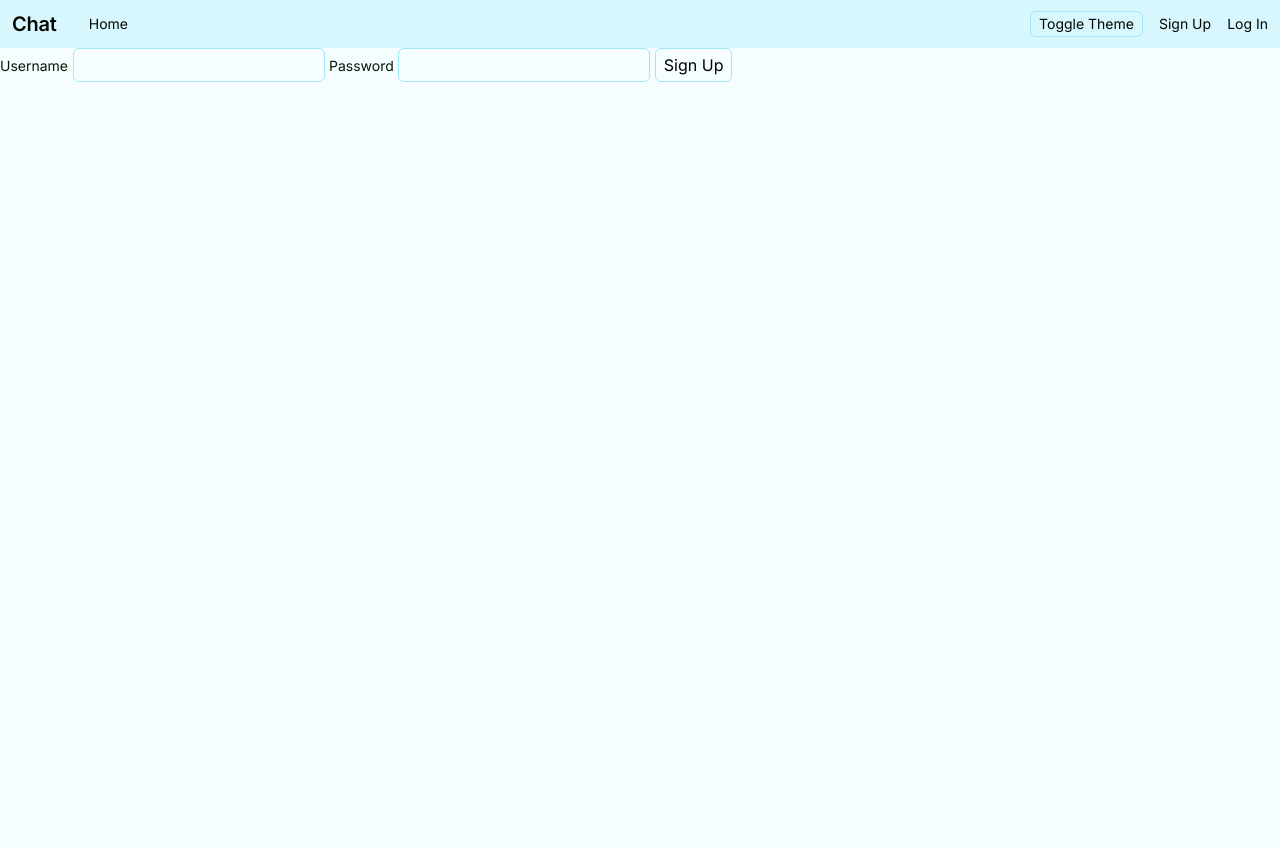
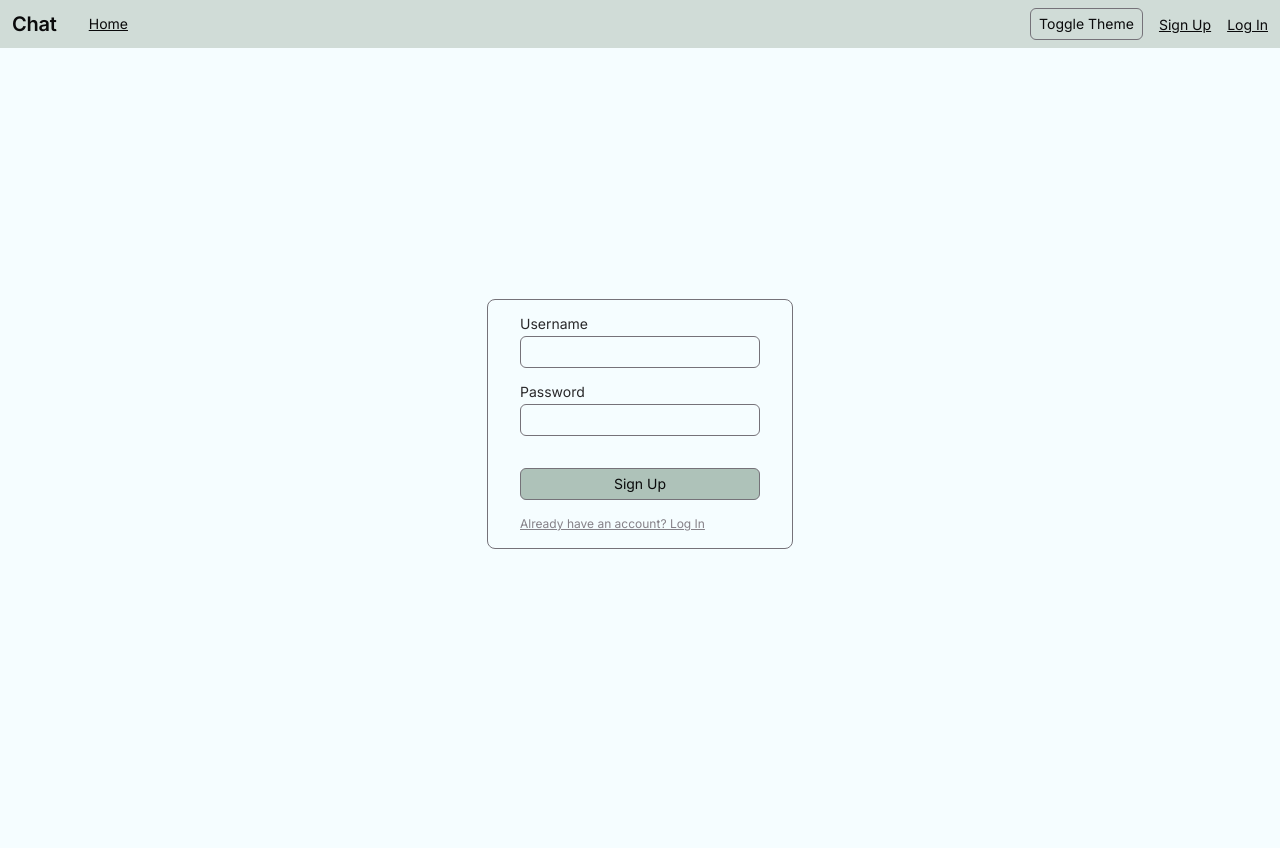
Before and after one commit to DoebelnAtz/TKT20019_ryhma_chat, a Flask app: page /auth/signup in a window 1280 px wide. After the commit the page ends 549 px from the top, so only its background shows below. Run offline with Flask 3, Linux system fonts and the light colour scheme; style sheets or scripts are compiled from the project's sources; parts of the project's set-up code (start-up, migrations or seed data) failed here and were passed over; some libraries are stand-ins or nearby versions.

Commit message:
auth styles

```diff
--- a/app/routes/auth.py
+++ b/app/routes/auth.py
@@ -1,6 +1,7 @@
 import secrets
 from werkzeug.security import check_password_hash
 from flask import Blueprint, render_template, request, redirect, url_for, session
+from app.utils.auth import negate_login_required
 from app.db import db
 from app.utils.users import create_user, get_user_by_username
 from app.utils.errors import handle_errors
@@ -10,6 +11,7 @@ auth_bp = Blueprint('auth', __name__, url_prefix='/auth')
 
 @auth_bp.route('/signup', methods=('GET', 'POST'))
 @handle_errors
+@negate_login_required
 def signup():
     error = request.args.get('error')
     if request.method == 'POST':
@@ -40,6 +42,7 @@ def signup():
 
 @auth_bp.route('/login', methods=('GET', 'POST'))
 @handle_errors
+@negate_login_required
 def login():
     error = request.args.get('error')
     if request.method == 'POST':
--- a/app/static/css/input.css
+++ b/app/static/css/input.css
@@ -19,18 +19,18 @@
   }
 
   a {
-    @apply text-elem-3;
+    @apply text-elem-3 underline;
   }
   button {
-    @apply text-elem-3 border border-bg9 rounded-md px-2 py-1;
+    @apply text-elem-3 h-8 border border-fg8 rounded-md px-2 py-1;
   }
 
   input {
-    @apply border border-bg9 rounded-md px-2 py-1 bg-transparent;
+    @apply border border-fg8 h-8 rounded-md px-2 py-1 bg-transparent;
   }
 
   label {
-    @apply text-elem-3 text-fg3;
+    @apply text-elem-3 text-fg3 flex flex-col gap-1;
   }
 }
 
@@ -39,15 +39,15 @@
   height: 100%;
   width: 100%;
   --white: #ffffff;
-  --fg1: hsl(110, 71%, 2%);
-  --fg2: hsl(110, 71%, 4%);
-  --fg3: hsl(110, 71%, 6%);
-  --fg4: hsl(110, 71%, 8%);
-  --fg5: hsl(110, 71%, 10%);
-  --fg6: hsl(110, 71%, 12%);
-  --fg7: hsl(110, 71%, 14%);
-  --fg8: hsl(110, 71%, 16%);
-  --fg9: hsl(110, 71%, 18%);
+  --fg1: hsl(270, 3%, 4%);
+  --fg2: hsl(270, 3%, 10%);
+  --fg3: hsl(270, 3%, 16%);
+  --fg4: hsl(270, 3%, 22%);
+  --fg5: hsl(270, 3%, 28%);
+  --fg6: hsl(270, 3%, 34%);
+  --fg7: hsl(270, 3%, 40%);
+  --fg8: hsl(270, 3%, 46%);
+  --fg9: hsl(270, 3%, 52%);
 
   --bg1: hsl(192, 100%, 98%);
   --bg2: hsl(192, 100%, 94%);
@@ -59,15 +59,15 @@
   --bg8: hsl(192, 90%, 82%);
   --bg9: hsl(192, 90%, 80%);
 
-  --primary1: hsl(342, 96%, 96%);
-  --primary2: hsl(342, 96%, 84%);
-  --primary3: hsl(342, 96%, 72%);
-  --primary4: hsl(342, 96%, 60%);
-  --primary5: hsl(342, 96%, 48%);
-  --primary6: hsl(342, 96%, 36%);
-  --primary7: hsl(342, 96%, 24%);
-  --primary8: hsl(342, 96%, 12%);
-  --primary9: hsl(342, 96%, 0%);
+  --primary1: hsl(154, 14%, 96%);
+  --primary2: hsl(154, 14%, 84%);
+  --primary3: hsl(154, 14%, 72%);
+  --primary4: hsl(154, 14%, 60%);
+  --primary5: hsl(154, 14%, 48%);
+  --primary6: hsl(154, 14%, 36%);
+  --primary7: hsl(154, 14%, 24%);
+  --primary8: hsl(154, 14%, 12%);
+  --primary9: hsl(154, 14%, 0%);
 
   --secondary1: hsl(228, 38%, 96%);
   --secondary2: hsl(228, 38%, 84%);
@@ -79,30 +79,30 @@
   --secondary8: hsl(228, 38%, 12%);
   --secondary9: hsl(228, 38%, 0%);
 
-  --tertiary1: hsl(154, 14%, 96%);
-  --tertiary2: hsl(154, 14%, 84%);
-  --tertiary3: hsl(154, 14%, 72%);
-  --tertiary4: hsl(154, 14%, 60%);
-  --tertiary5: hsl(154, 14%, 48%);
-  --tertiary6: hsl(154, 14%, 36%);
-  --tertiary7: hsl(154, 14%, 24%);
-  --tertiary8: hsl(154, 14%, 12%);
-  --tertiary9: hsl(154, 14%, 0%);
+  --tertiary1: hsl(342, 96%, 96%);
+  --tertiary2: hsl(342, 96%, 84%);
+  --tertiary3: hsl(342, 96%, 72%);
+  --tertiary4: hsl(342, 96%, 60%);
+  --tertiary5: hsl(342, 96%, 48%);
+  --tertiary6: hsl(342, 96%, 36%);
+  --tertiary7: hsl(342, 96%, 24%);
+  --tertiary8: hsl(342, 96%, 12%);
+  --tertiary9: hsl(342, 96%, 0%);
 }
 
 :root.dark {
   --white: #1a1a1a;
-  --fg1: hsl(110, 71%, 98%);
-  --fg2: hsl(110, 71%, 94%);
-  --fg3: hsl(110, 71%, 92%);
-  --fg4: hsl(110, 71%, 90%);
-  --fg5: hsl(110, 71%, 88%);
-  --fg6: hsl(110, 71%, 86%);
-  --fg7: hsl(110, 71%, 84%);
-  --fg8: hsl(110, 71%, 82%);
-  --fg9: hsl(110, 71%, 80%);
+  --fg1: hsl(270, 3%, 96%);
+  --fg2: hsl(270, 3%, 92%);
+  --fg3: hsl(270, 3%, 88%);
+  --fg4: hsl(270, 3%, 84%);
+  --fg5: hsl(270, 3%, 80%);
+  --fg6: hsl(270, 3%, 76%);
+  --fg7: hsl(270, 3%, 72%);
+  --fg8: hsl(270, 3%, 68%);
+  --fg9: hsl(270, 3%, 80%);
 
-  --bg1: hsl(192, 100%, 2%);
+  --bg1: hsl(192, 100%, 3%);
   --bg2: hsl(192, 100%, 6%);
   --bg3: hsl(192, 100%, 8%);
   --bg4: hsl(192, 100%, 10%);
--- a/app/static/css/output.css
+++ b/app/static/css/output.css
@@ -615,6 +615,7 @@ a{
   font-size: 0.875rem;
   color: var(--fg1);
   line-height: 1rem;
+  text-decoration-line: underline;
 }
 
 button{
@@ -622,9 +623,10 @@ button{
   font-size: 0.875rem;
   color: var(--fg1);
   line-height: 1rem;
+  height: 2rem;
   border-radius: 0.375rem;
   border-width: 1px;
-  border-color: var(--bg9);
+  border-color: var(--fg8);
   padding-left: 0.5rem;
   padding-right: 0.5rem;
   padding-top: 0.25rem;
@@ -632,9 +634,10 @@ button{
 }
 
 input{
+  height: 2rem;
   border-radius: 0.375rem;
   border-width: 1px;
-  border-color: var(--bg9);
+  border-color: var(--fg8);
   background-color: transparent;
   padding-left: 0.5rem;
   padding-right: 0.5rem;
@@ -647,6 +650,9 @@ label{
   font-size: 0.875rem;
   color: var(--fg1);
   line-height: 1rem;
+  display: flex;
+  flex-direction: column;
+  gap: 0.25rem;
   color: var(--fg3);
 }
 
@@ -686,6 +692,10 @@ label{
   margin-left: auto;
 }
 
+.mt-4{
+  margin-top: 1rem;
+}
+
 .block{
   display: block;
 }
@@ -710,12 +720,24 @@ label{
   height: 3rem;
 }
 
+.h-8{
+  height: 2rem;
+}
+
 .h-full{
   height: 100%;
 }
 
 .w-full{
   width: 100%;
+}
+
+.min-w-\[240px\]{
+  min-width: 240px;
+}
+
+.flex-grow{
+  flex-grow: 1;
 }
 
 .border-collapse{
@@ -754,6 +776,10 @@ label{
   gap: 2rem;
 }
 
+.overflow-hidden{
+  overflow: hidden;
+}
+
 .rounded-lg{
   border-radius: 0.5rem;
 }
@@ -790,6 +820,10 @@ label{
   border-color: var(--fg6);
 }
 
+.border-fg8{
+  border-color: var(--fg8);
+}
+
 .bg-bg1{
   background-color: var(--bg1);
 }
@@ -800,6 +834,34 @@ label{
 
 .bg-bg9{
   background-color: var(--bg9);
+}
+
+.bg-primary2{
+  background-color: var(--primary2);
+}
+
+.bg-primary3{
+  background-color: var(--primary3);
+}
+
+.bg-primary5{
+  background-color: var(--primary5);
+}
+
+.bg-secondary3{
+  background-color: var(--secondary3);
+}
+
+.bg-tertiary1{
+  background-color: var(--tertiary1);
+}
+
+.bg-tertiary2{
+  background-color: var(--tertiary2);
+}
+
+.bg-tertiary3{
+  background-color: var(--tertiary3);
 }
 
 .p-4{
@@ -821,9 +883,19 @@ label{
   padding-right: 1.5rem;
 }
 
+.px-8{
+  padding-left: 2rem;
+  padding-right: 2rem;
+}
+
 .py-1{
   padding-top: 0.25rem;
   padding-bottom: 0.25rem;
+}
+
+.py-4{
+  padding-top: 1rem;
+  padding-bottom: 1rem;
 }
 
 .text-xs{
@@ -852,15 +944,15 @@ label{
   height: 100%;
   width: 100%;
   --white: #ffffff;
-  --fg1: hsl(110, 71%, 2%);
-  --fg2: hsl(110, 71%, 4%);
-  --fg3: hsl(110, 71%, 6%);
-  --fg4: hsl(110, 71%, 8%);
-  --fg5: hsl(110, 71%, 10%);
-  --fg6: hsl(110, 71%, 12%);
-  --fg7: hsl(110, 71%, 14%);
-  --fg8: hsl(110, 71%, 16%);
-  --fg9: hsl(110, 71%, 18%);
+  --fg1: hsl(270, 3%, 4%);
+  --fg2: hsl(270, 3%, 10%);
+  --fg3: hsl(270, 3%, 16%);
+  --fg4: hsl(270, 3%, 22%);
+  --fg5: hsl(270, 3%, 28%);
+  --fg6: hsl(270, 3%, 34%);
+  --fg7: hsl(270, 3%, 40%);
+  --fg8: hsl(270, 3%, 46%);
+  --fg9: hsl(270, 3%, 52%);
   --bg1: hsl(192, 100%, 98%);
   --bg2: hsl(192, 100%, 94%);
   --bg3: hsl(192, 95%, 92%);
@@ -870,15 +962,15 @@ label{
   --bg7: hsl(192, 90%, 84%);
   --bg8: hsl(192, 90%, 82%);
   --bg9: hsl(192, 90%, 80%);
-  --primary1: hsl(342, 96%, 96%);
-  --primary2: hsl(342, 96%, 84%);
-  --primary3: hsl(342, 96%, 72%);
-  --primary4: hsl(342, 96%, 60%);
-  --primary5: hsl(342, 96%, 48%);
-  --primary6: hsl(342, 96%, 36%);
-  --primary7: hsl(342, 96%, 24%);
-  --primary8: hsl(342, 96%, 12%);
-  --primary9: hsl(342, 96%, 0%);
+  --primary1: hsl(154, 14%, 96%);
+  --primary2: hsl(154, 14%, 84%);
+  --primary3: hsl(154, 14%, 72%);
+  --primary4: hsl(154, 14%, 60%);
+  --primary5: hsl(154, 14%, 48%);
+  --primary6: hsl(154, 14%, 36%);
+  --primary7: hsl(154, 14%, 24%);
+  --primary8: hsl(154, 14%, 12%);
+  --primary9: hsl(154, 14%, 0%);
   --secondary1: hsl(228, 38%, 96%);
   --secondary2: hsl(228, 38%, 84%);
   --secondary3: hsl(228, 38%, 72%);
@@ -888,29 +980,29 @@ label{
   --secondary7: hsl(228, 38%, 24%);
   --secondary8: hsl(228, 38%, 12%);
   --secondary9: hsl(228, 38%, 0%);
-  --tertiary1: hsl(154, 14%, 96%);
-  --tertiary2: hsl(154, 14%, 84%);
-  --tertiary3: hsl(154, 14%, 72%);
-  --tertiary4: hsl(154, 14%, 60%);
-  --tertiary5: hsl(154, 14%, 48%);
-  --tertiary6: hsl(154, 14%, 36%);
-  --tertiary7: hsl(154, 14%, 24%);
-  --tertiary8: hsl(154, 14%, 12%);
-  --tertiary9: hsl(154, 14%, 0%);
+  --tertiary1: hsl(342, 96%, 96%);
+  --tertiary2: hsl(342, 96%, 84%);
+  --tertiary3: hsl(342, 96%, 72%);
+  --tertiary4: hsl(342, 96%, 60%);
+  --tertiary5: hsl(342, 96%, 48%);
+  --tertiary6: hsl(342, 96%, 36%);
+  --tertiary7: hsl(342, 96%, 24%);
+  --tertiary8: hsl(342, 96%, 12%);
+  --tertiary9: hsl(342, 96%, 0%);
 }
 
 :root.dark {
   --white: #1a1a1a;
-  --fg1: hsl(110, 71%, 98%);
-  --fg2: hsl(110, 71%, 94%);
-  --fg3: hsl(110, 71%, 92%);
-  --fg4: hsl(110, 71%, 90%);
-  --fg5: hsl(110, 71%, 88%);
-  --fg6: hsl(110, 71%, 86%);
-  --fg7: hsl(110, 71%, 84%);
-  --fg8: hsl(110, 71%, 82%);
-  --fg9: hsl(110, 71%, 80%);
-  --bg1: hsl(192, 100%, 2%);
+  --fg1: hsl(270, 3%, 96%);
+  --fg2: hsl(270, 3%, 92%);
+  --fg3: hsl(270, 3%, 88%);
+  --fg4: hsl(270, 3%, 84%);
+  --fg5: hsl(270, 3%, 80%);
+  --fg6: hsl(270, 3%, 76%);
+  --fg7: hsl(270, 3%, 72%);
+  --fg8: hsl(270, 3%, 68%);
+  --fg9: hsl(270, 3%, 80%);
+  --bg1: hsl(192, 100%, 3%);
   --bg2: hsl(192, 100%, 6%);
   --bg3: hsl(192, 100%, 8%);
   --bg4: hsl(192, 100%, 10%);
--- /dev/null
+++ b/app/templates/auth/auth-base.html
@@ -0,0 +1,9 @@
+{% extends 'base.html' %} {% block header %}
+<h1>{% block title %}{% endblock %}</h1>
+{% endblock %} {% block content %}
+<div class="flex flex-col gap-4 m-auto border border-fg8 rounded-lg px-8 py-4">
+    <form method="post" class="flex flex-col gap-4 min-w-[240px]">
+        {% block form_content %}{% endblock %}
+    </form>
+</div>
+{% endblock %}
--- a/app/templates/auth/signup.html
+++ b/app/templates/auth/signup.html
@@ -1,19 +1,11 @@
-{% extends 'base.html' %}
-
-{% block header %}
-    <h1>{% block title %}Sign Up{% endblock %}</h1>
-{% endblock %}
-{% block content %}
-<div>
-    {% if error %}
-        <p>{{ error }}</p>
-    {% endif %}
-    <form method="post">
-        <label for="username">Username</label>
-        <input name="username" id="username" required>
-        <label for="password">Password</label>
-        <input type="password" name="password" id="password" required>
-        <input type="submit" value="Sign Up">
-    </form>
-</div>
-{% endblock %}
+{% extends 'auth/auth-base.html' %} {% block title %}Sign Up{% endblock %} {% block form_content %}
+<label for="username">Username
+    <input name="username" id="username" required>
+</label>
+<label for="password">Password
+    <input type="password" name="password" id="password" required>
+</label> {% if error %}
+<p class="text-red-500">{{ error }}</p>
+{% endif %}
+<button type="submit" class="w-full mt-4 bg-primary3">Sign Up</button>
+<a class="text-xs text-fg9" href="{{ url_for('auth.login') }}">Already have an account? Log In</a> {% endblock %}
--- a/app/templates/base.html
+++ b/app/templates/base.html
@@ -9,25 +9,24 @@
     <link rel="stylesheet" href="{{ url_for('static', filename='css/output.css') }}">
     <link rel="stylesheet" href="{{ url_for('static', filename='css/input.css') }}">
     <link rel="stylesheet" href="{{ url_for('static', filename='css/style.css') }}">
+
 </head>
+
 <body class="bg-bg1">
-<nav class="flex gap-8 px-3 items-center w-full h-12 bg-bg3">
+
+    <div class="flex flex-col h-full w-full overflow-hidden">
+        <nav class="flex gap-8 px-3 items-center w-full h-12 bg-primary2">
             <h1>Chat</h1>
             <a href="{{ url_for('root.index') }}">Home</a>
-  <ul class="flex gap-4 ml-auto">
-    <form action="{{ url_for('root.toggle_theme') }}" method="post">
-      <button id="theme-toggle">Toggle Theme</button>
-    </form>
-    {% if session.username %}
+            <ul class="flex gap-4 ml-auto items-center">
+                <button id="theme-toggle">Toggle Theme</button> {% if session.username %}
                 <p>You are logged in as {{ session.username }}</p>
-      <a href="{{ url_for('auth.logout') }}">Log Out</a>
-    {% else %}
+                <a href="{{ url_for('auth.logout') }}">Log Out</a> {% else %}
                 <li><a href="{{ url_for('auth.signup') }}">Sign Up</a>
-      <li><a href="{{ url_for('auth.login') }}">Log In</a>
-    {% endif %}
+                    <li><a href="{{ url_for('auth.login') }}">Log In</a> {% endif %}
             </ul>
         </nav>
-<section class="w-full h-full flex">
+        <section class="w-full flex-grow flex">
             <div class="flash absolute top-14 right-1">
                 {% for message in get_flashed_messages() %}
                 <div class="bg-bg3 border border-fg3 rounded-md px-2 py-1">{{ message }}</div>
@@ -35,5 +34,22 @@
             </div>
             {% block content %}{% endblock %}
         </section>
+    </div>
+    <script>
+        const themeToggle = document.getElementById('theme-toggle');
+        const getCurrentTheme = () => window.localStorage.getItem('theme');
+        const currentTheme = getCurrentTheme();
+
+        if (currentTheme) {
+            document.documentElement.classList = currentTheme === 'dark' ? ['dark'] : ['light'];
+        }
+
+        themeToggle.addEventListener('click', () => {
+            const currentTheme = getCurrentTheme();
+            window.localStorage.setItem('theme', currentTheme === 'dark' ? 'light' : 'dark');
+            document.documentElement.classList = currentTheme === 'dark' ? ['light'] : ['dark'];
+        });
+    </script>
 </body>
+
 </html>
```
Also changed, not shown: other parts of app/static/css/input.css (+18 -18 lines), other parts of app/static/css/output.css (+42 -18 lines), app/routes/__init__.py (+0 -7 lines), app/templates/auth/login.html (+11 -22 lines), app/utils/auth.py (+11 -0 lines). Lines whose indentation alone changed are shown as unchanged.
